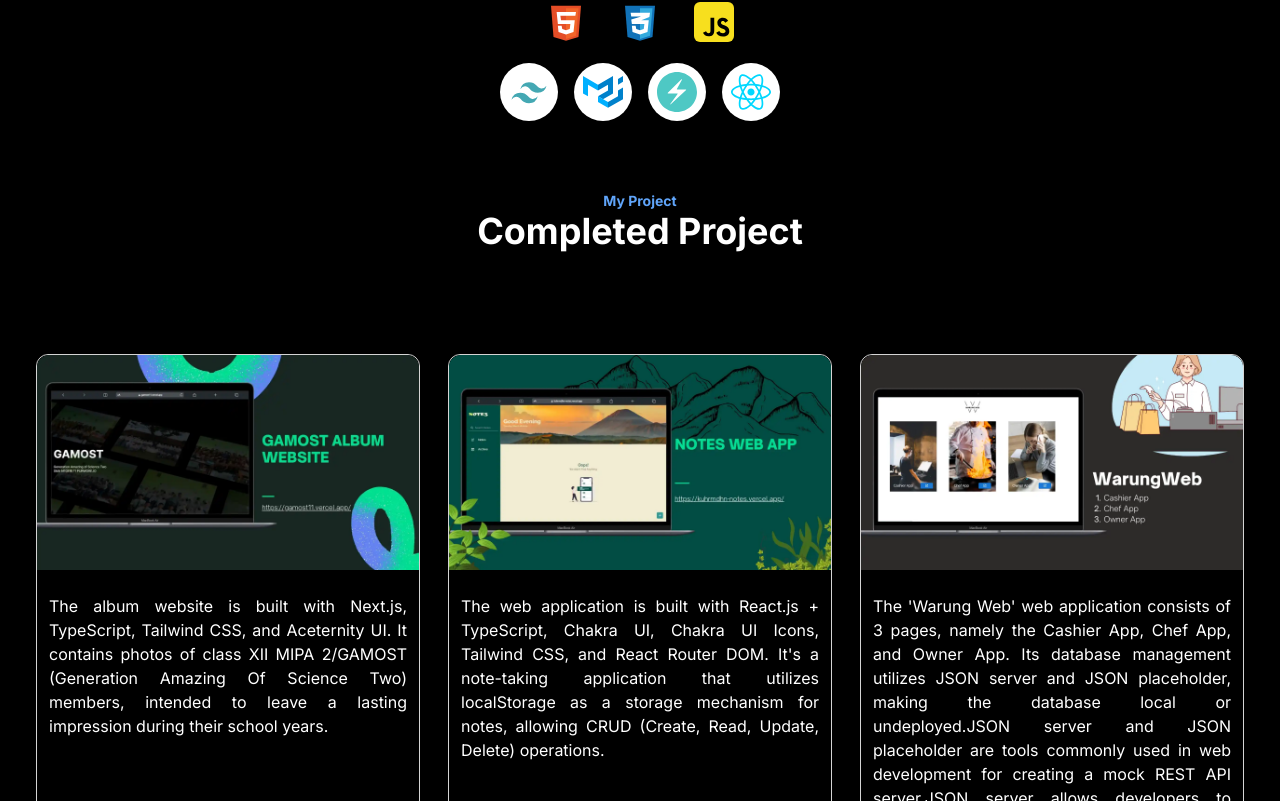
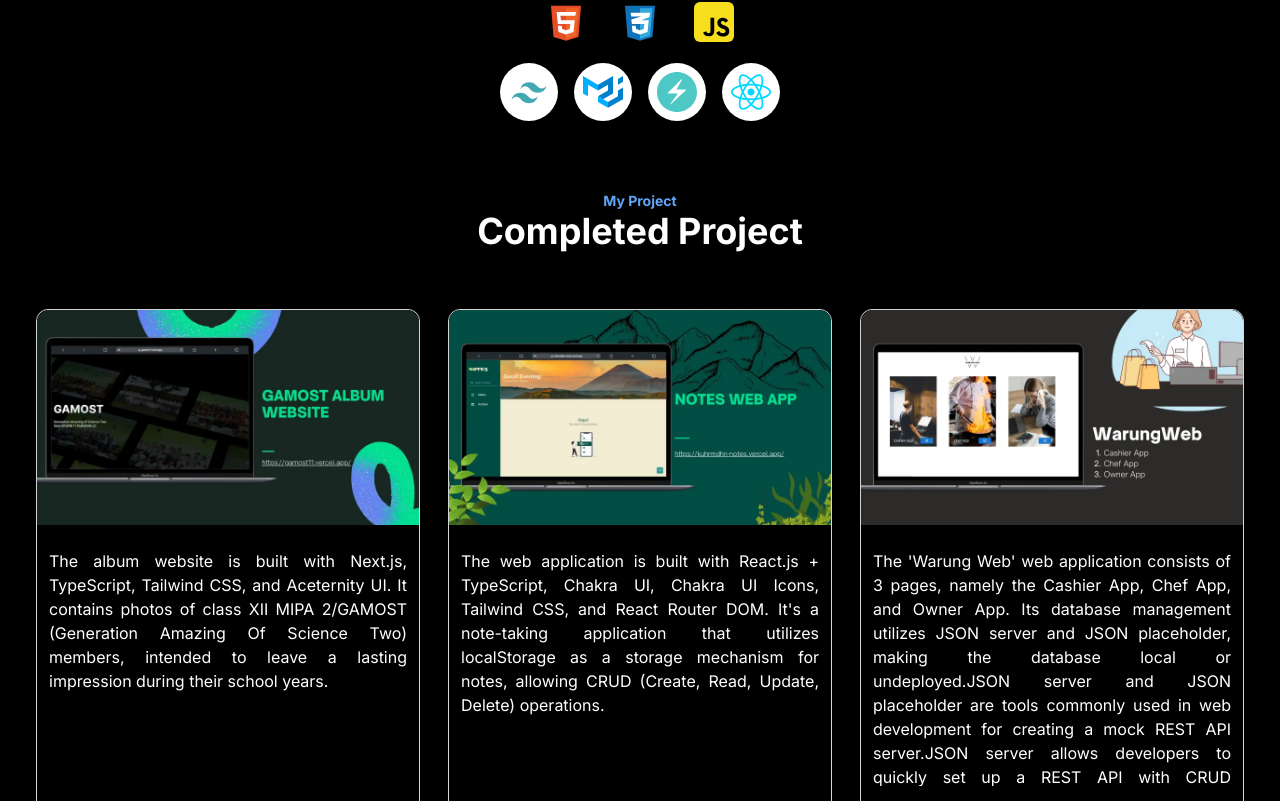
Before and after one commit to kuhrmdhn/personal-web, a Next.js app: page / in a window 1280 px wide. Shown: the part 1539-2340 px from the top of the page. Built offline with nearby package versions, Linux system fonts and the light colour scheme.

Commit message:
fix: project page and footer layout issue

```diff
--- a/src/app/section-page/ProjectPage.tsx
+++ b/src/app/section-page/ProjectPage.tsx
@@ -3,7 +3,7 @@ import ProjectList from '../elements/ProjectList'
 
 export default function ProjectPage() {
   return (
-    <section id='project' className='lg:h-[100svh] sm:h-max mt-3'>
+    <section id='project' className='h-max lg:min-h-[100svh] mt-3'>
       <div className='h-36 md:h-44 w-full text-white text-2xl lg:text-4xl font-bold flex flex-col items-center justify-center'>
         <h6 className='text-mainBlue text-xs md:text-sm'>My Project</h6>
         <h3>Completed Project</h3>
```
